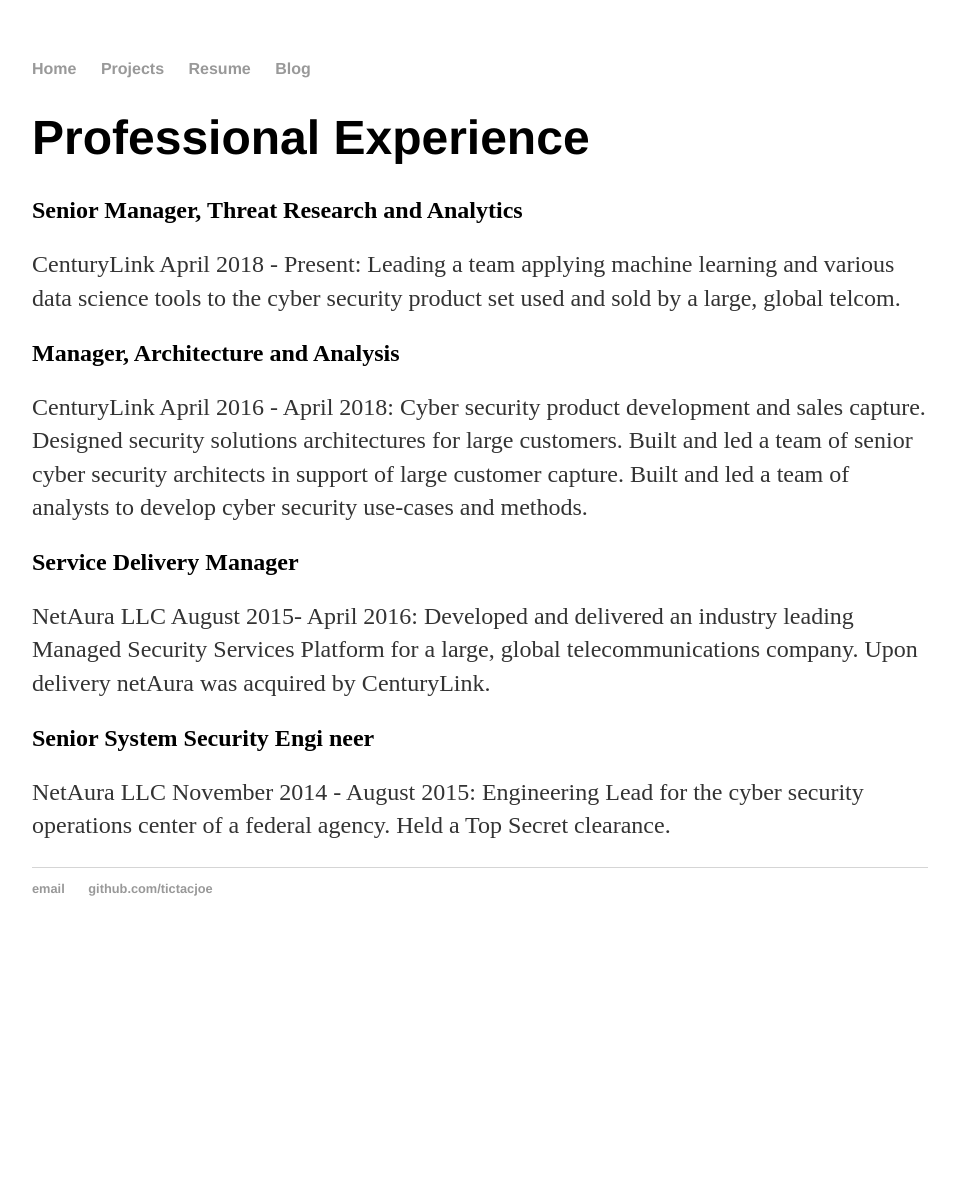
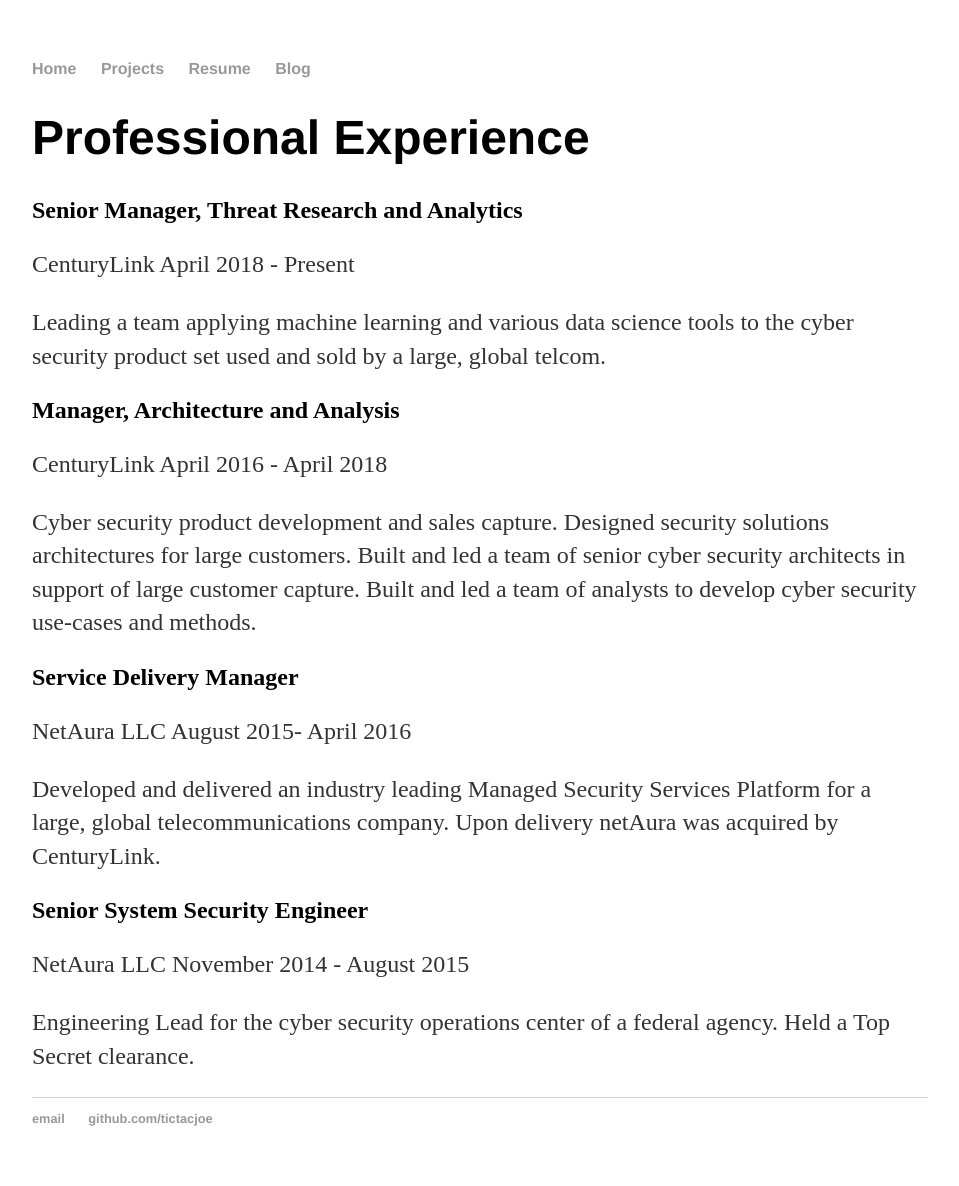
Before and after one commit to tictacjoe/tictacjoe.github.io, a Jekyll site: the page resume.html, which Jekyll copies as it is, in a window 1280 px wide. Shown: the whole page, without its empty margins (160-1119 px from the left). Built offline with Jekyll 4.4.1, drawn with Linux system fonts in a browser that asks for light colours; before the commit the page ends 956 px from its top, so only the background shows below that.

Commit message:
Update resume.html

```diff
--- a/resume.html
+++ b/resume.html
@@ -19,20 +19,26 @@
         		<h1>Professional Experience</h1>
 
 			<h2>Senior Manager, Threat Research and Analytics</h2>
-			<p>CenturyLink April 2018 - Present: Leading a team applying machine learning and various data science tools to
+			<p>CenturyLink April 2018 - Present</p>
+			<p> Leading a team applying machine learning and various data science tools to
 			the cyber security product set used and sold by a large, global telcom.</p>
 
 			<h2>Manager, Architecture and Analysis </h2>
-		        <p>CenturyLink April 2016 - April 2018:  Cyber security product development and sales capture.
-			Designed security solutions architectures for large customers. Built and led a team of senior cyber security architects in support
-			of large customer capture. Built and led a team of analysts to develop cyber security use-cases and methods.</p>
+		        <p>CenturyLink April 2016 - April 2018</p>
+			<p>Cyber security product development and sales capture.
+			Designed security solutions architectures for large customers.
+			Built and led a team of senior cyber security architects in support
+			of large customer capture. Built and led a team of analysts to develop cyber security
+		        use-cases and methods.</p>
 
 
-			<h2>Service Delivery Manager </h2> <p>NetAura LLC August 2015- April 2016:  Developed and delivered an industry leading Managed Security Services
+			<h2>Service Delivery Manager </h2> <p>NetAura LLC August 2015- April 2016</p>
+			<p> Developed and delivered an industry leading Managed Security Services
 		        Platform for a large, global telecommunications company. Upon delivery netAura was acquired by CenturyLink.</p>
 
 
-			<h2>Senior System Security Engi neer </h2><p>NetAura LLC November 2014 - August 2015:  Engineering Lead for the cyber security operations center of a
+			<h2>Senior System Security Engineer </h2><p>NetAura LLC November 2014 - August 2015</p>
+			<p>Engineering Lead for the cyber security operations center of a
 	                federal agency. Held a Top Secret clearance.</p>
 
 					<!---My last few roles have been about developing and leading teams of Security Architects,
```
